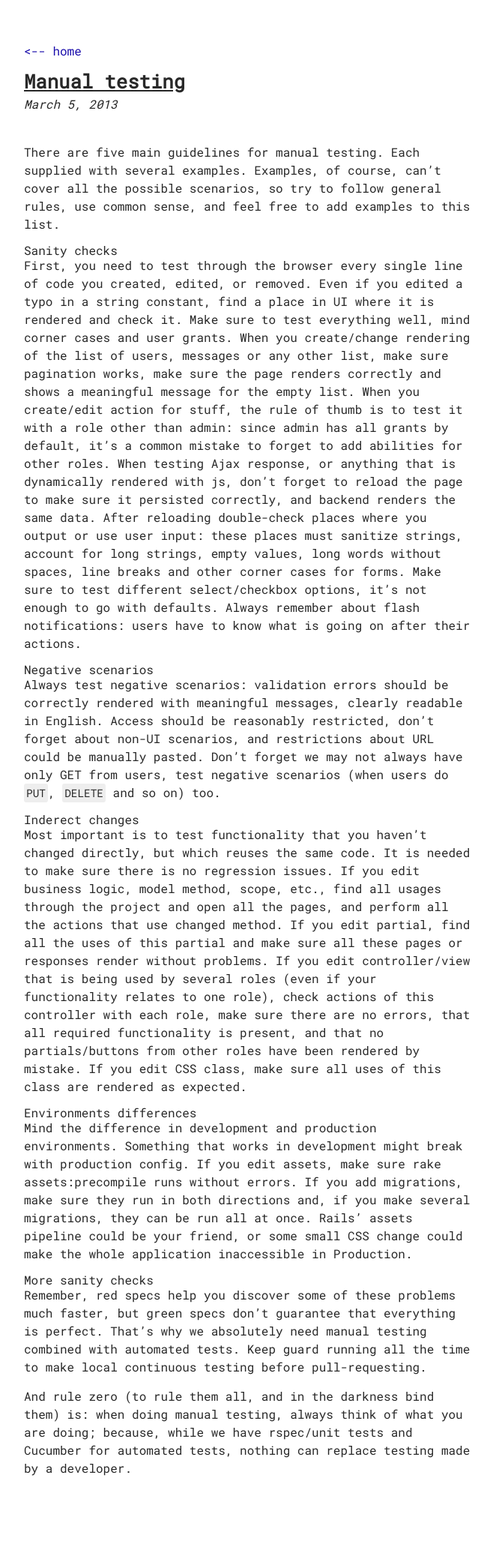
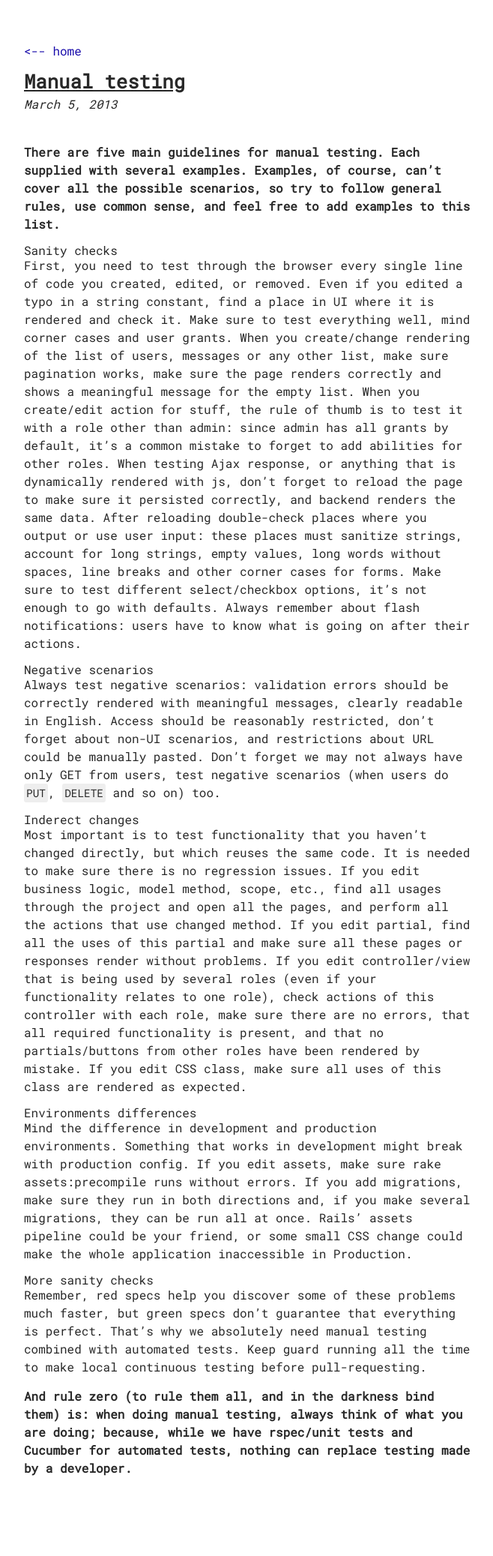
Before and after one commit to vshvedov/vladcodes, a Jekyll site: the page built from _posts/2013-03-05-manual-testing.md, in a window 1280 px wide. Shown: the whole page at 75% size, without its empty margins (308-966 px from the left). Built offline with Jekyll 4.4.1, drawn with Linux system fonts in a browser that asks for light colours.

Commit message:
Update 2013-03-05

```diff
--- a/_posts/2013-03-05-manual-testing.md
+++ b/_posts/2013-03-05-manual-testing.md
@@ -3,21 +3,26 @@ layout: post
 title: Manual testing
 ---
 
-There are five main guidelines for manual testing. Each supplied with several examples. Examples, of course, can't cover all the possible scenarios, so try to follow general rules, use common sense, and feel free to add examples to this list.
+> There are five main guidelines for manual testing. Each supplied with several examples. Examples, of course, can't cover all the possible scenarios, so try to follow general rules, use common sense, and feel free to add examples to this list.
 
 ### Sanity checks
+
 First, you need to test through the browser every single line of code you created, edited, or removed. Even if you edited a typo in a string constant, find a place in UI where it is rendered and check it. Make sure to test everything well, mind corner cases and user grants. When you create/change rendering of the list of users, messages or any other list, make sure pagination works, make sure the page renders correctly and shows a meaningful message for the empty list. When you create/edit action for stuff, the rule of thumb is to test it with a role other than admin: since admin has all grants by default, it's a common mistake to forget to add abilities for other roles. When testing Ajax response, or anything that is dynamically rendered with js, don't forget to reload the page to make sure it persisted correctly, and backend renders the same data. After reloading double-check places where you output or use user input: these places must sanitize strings, account for long strings, empty values, long words without spaces, line breaks and other corner cases for forms. Make sure to test different select/checkbox options, it's not enough to go with defaults. Always remember about flash notifications: users have to know what is going on after their actions.
 
 ### Negative scenarios
+
 Always test negative scenarios: validation errors should be correctly rendered with meaningful messages, clearly readable in English. Access should be reasonably restricted, don't forget about non-UI scenarios, and restrictions about URL could be manually pasted. Don't forget we may not always have only GET from users, test negative scenarios (when users do `PUT`, `DELETE` and so on) too.
 
 ### Inderect changes
+
 Most important is to test functionality that you haven't changed directly, but which reuses the same code. It is needed to make sure there is no regression issues. If you edit business logic, model method, scope, etc., find all usages through the project and open all the pages, and perform all the actions that use changed method. If you edit partial, find all the uses of this partial and make sure all these pages or responses render without problems. If you edit controller/view that is being used by several roles (even if your functionality relates to one role), check actions of this controller with each role, make sure there are no errors, that all required functionality is present, and that no partials/buttons from other roles have been rendered by mistake. If you edit CSS class, make sure all uses of this class are rendered as expected.
 
 ### Environments differences
+
 Mind the difference in development and production environments. Something that works in development might break with production config. If you edit assets, make sure rake assets:precompile runs without errors. If you add migrations, make sure they run in both directions and, if you make several migrations, they can be run all at once. Rails’ assets pipeline could be your friend, or some small CSS change could make the whole application inaccessible in Production.
 
 ### More sanity checks
+
 Remember, red specs help you discover some of these problems much faster, but green specs don't guarantee that everything is perfect. That's why we absolutely need manual testing combined with automated tests. Keep guard running all the time to make local continuous testing before pull-requesting.
 
-And rule zero (to rule them all, and in the darkness bind them) is: when doing manual testing, always think of what you are doing; because, while we have rspec/unit tests and Cucumber for automated tests, nothing can replace testing made by a developer.
+> And rule zero (to rule them all, and in the darkness bind them) is: when doing manual testing, always think of what you are doing; because, while we have rspec/unit tests and Cucumber for automated tests, nothing can replace testing made by a developer.
```
